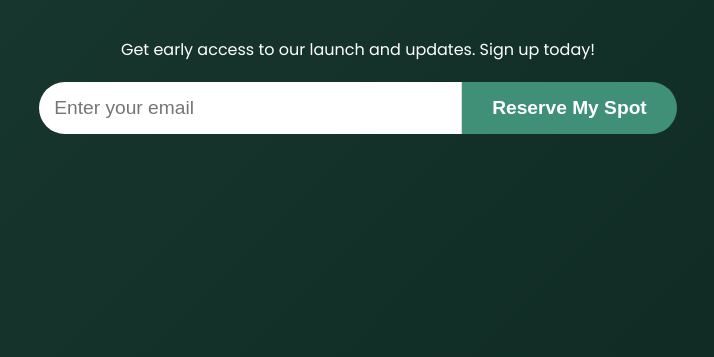
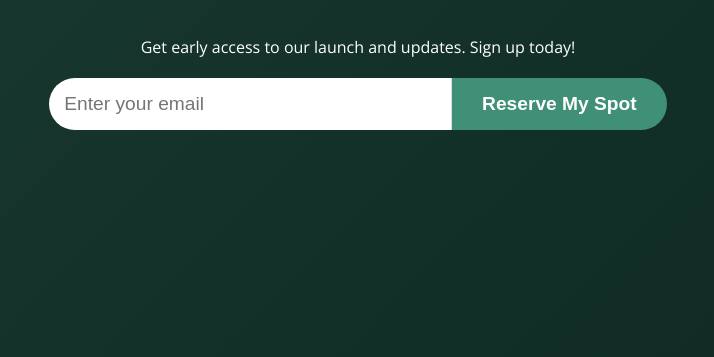
Before and after one commit to ArqamAI/arqam-ai-page, a plain HTML site: page index.html in a window 1280 px wide. Shown: the part 443-800 px from the top of the page, without its empty margins (282-996 px from the left). Drawn offline with nearby package versions, Linux system fonts and the light colour scheme.

Commit message:
Refactor font styles in index.html

```diff
--- a/index.html
+++ b/index.html
@@ -8,7 +8,9 @@
 
     <!-- Custom Fonts -->
     <link href="https://fonts.googleapis.com/css2?family=Poppins:wght@400;600&display=swap" rel="stylesheet"> <!-- English font -->
+    <link href="https://fonts.googleapis.com/css2?family=Open+Sans:ital,wght@0,300..800;1,300..800&display=swap" rel="stylesheet"> <!-- English font -->
     <link href="https://fonts.googleapis.com/css2?family=Cairo:wght@400;700&display=swap" rel="stylesheet"> <!-- Arabic font -->
+
 
     <!-- CSS Styling -->
     <style>
@@ -17,7 +19,7 @@
             padding: 0;
             background-color: #20493C; /* Background color */
             color: white;
-            font-family: 'Poppins', sans-serif;
+            font-family: 'Open Sans', sans-serif;
             height: 100vh;
             display: flex;
             justify-content: center;
@@ -31,6 +33,7 @@
             font-weight: 700;
             letter-spacing: 0.05em; /* Slight spacing for professional look */
             margin-bottom: 0px;
+            font-family: 'Poppins', sans-serif;
         }
 
         h1 .arabic {
```
